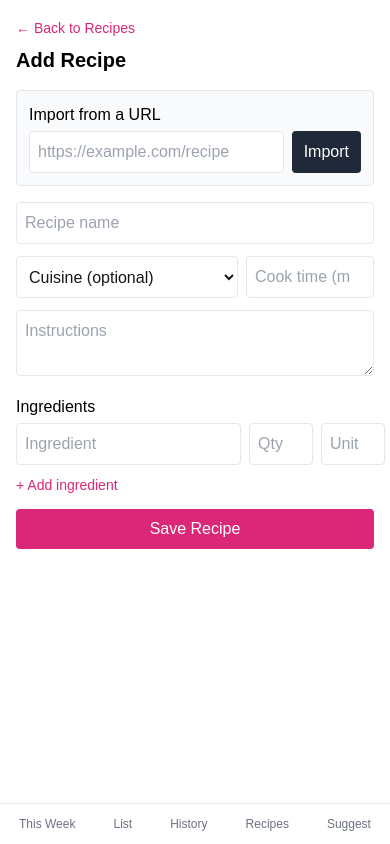
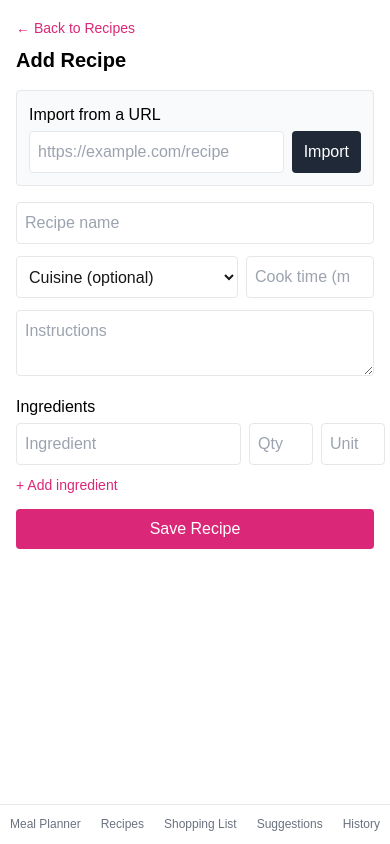
Before and after one commit to bjmcneil-git/grocery-meal-planner, a Next.js app: page /recipes/new in a window 390 px wide. Built offline with nearby package versions, Linux system fonts and the light colour scheme.

Commit message:
Reorder and rename bottom nav tabs
Meal Planner, Recipes, Shopping List, Suggestions, History - was
This Week, List, History, Recipes, Suggest. Tightened tab padding
and centered/tightened line-height so the longer labels still fit
one line on typical phones and wrap cleanly on very small screens.

```diff
--- a/app/components/NavBar.tsx
+++ b/app/components/NavBar.tsx
@@ -4,11 +4,11 @@ import Link from "next/link";
 import { usePathname } from "next/navigation";
 
 const LINKS = [
-  { href: "/", label: "This Week" },
-  { href: "/grocery-list", label: "List" },
+  { href: "/", label: "Meal Planner" },
+  { href: "/recipes", label: "Recipes" },
+  { href: "/grocery-list", label: "Shopping List" },
+  { href: "/suggestions", label: "Suggestions" },
   { href: "/history", label: "History" },
-  { href: "/recipes", label: "Recipes" },
-  { href: "/suggestions", label: "Suggest" },
 ];
 
 export default function NavBar() {
@@ -19,7 +19,7 @@ export default function NavBar() {
         <Link
           key={link.href}
           href={link.href}
-          className={`text-xs px-2 py-1 ${
+          className={`text-xs px-1 py-1 text-center leading-tight ${
             pathname === link.href ? "font-bold text-pink-600" : "text-gray-500"
           }`}
         >
```
